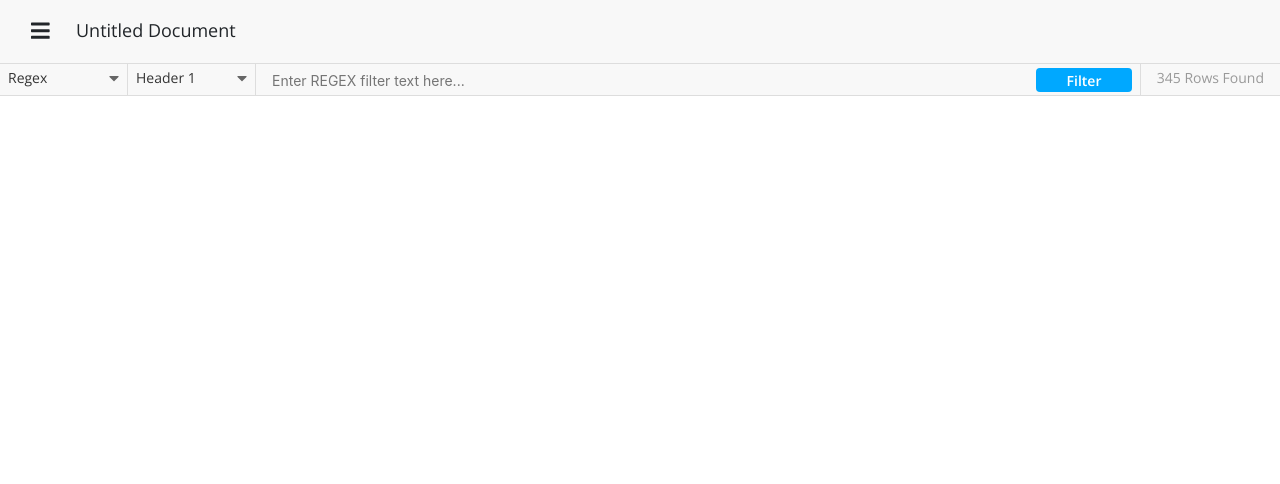
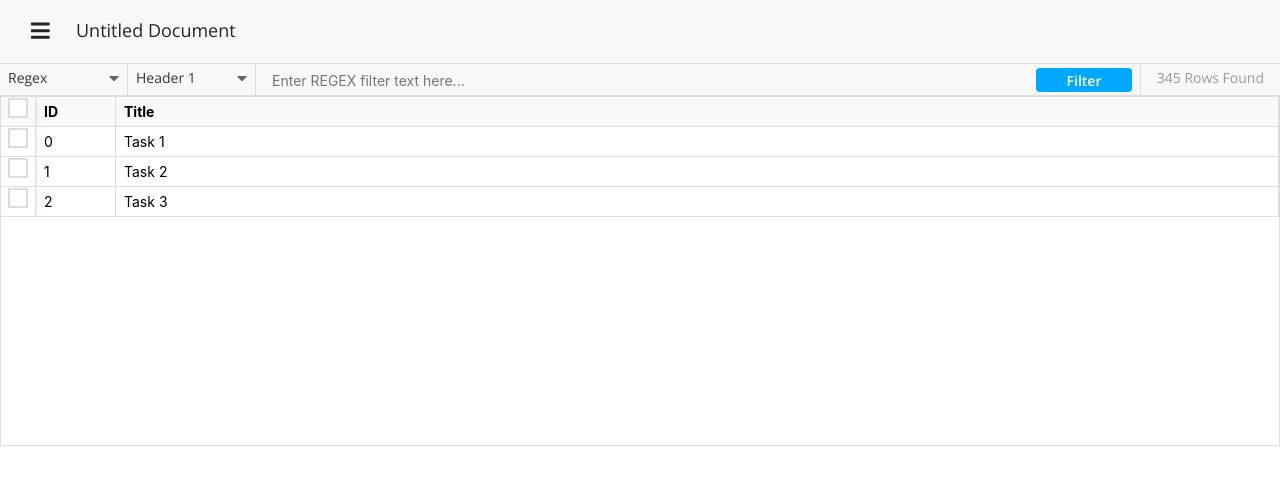
Before and after one commit to marknoone/CSV-Manager, a React (Create React App) app in the folder web-client/: page / in a window 1280 px wide. Shown: the top 484 px of the page. Built offline with nearby package versions, Linux system fonts and the light colour scheme.

Commit message:
Added basic react-data-table functionality

```diff
--- a/web-client/package.json
+++ b/web-client/package.json
@@ -18,6 +18,7 @@
     "@types/styled-components": "^5.1.9",
     "bootstrap": "^4.6.0",
     "react": "^17.0.1",
+    "react-data-grid": "^7.0.0-canary.30",
     "react-dom": "^17.0.1",
     "react-scripts": "4.0.3",
     "styled-components": "^5.2.1",
--- a/web-client/src/doc-viewer/doc_viewer.tsx
+++ b/web-client/src/doc-viewer/doc_viewer.tsx
@@ -1,4 +1,5 @@
 import React from 'react';
+import { DataTable } from './views/data-table';
 import { DocumentHeader } from './views/doc-header';
 import { DocumentToolbar } from './views/doc-toolbar';
 
@@ -6,6 +7,7 @@ const DocumentViewer : React.FunctionComponent = () => {
     return <>
         <DocumentHeader />
         <DocumentToolbar />
+        <DataTable />
     </>;
 }
 
--- /dev/null
+++ b/web-client/src/doc-viewer/views/data-table/csv_data_model.ts
@@ -0,0 +1,4 @@
+export interface CSVMetaData {
+    id: number;
+    title: string;
+}
--- a/web-client/src/doc-viewer/views/data-table/data_table.tsx
+++ b/web-client/src/doc-viewer/views/data-table/data_table.tsx
@@ -1,7 +1,50 @@
-import React from 'react';
+import React, { useState } from 'react';
+import styled from 'styled-components';
+import DataGrid, { SelectColumn } from 'react-data-grid';
+import type { Column } from 'react-data-grid';
+import { CSVMetaData } from './csv_data_model';
+
+const LoadMoreRowsWrapper = styled.div`
+    width: 180px;
+    padding: 8px 16px;
+    position: absolute;
+    bottom: 8px;
+    right: 8px;
+    color: white;
+    line-height: 35px;
+    background: rgba(0, 0, 0, 0.6);
+`;
+
+const columns: readonly Column<CSVMetaData>[] = [
+    SelectColumn,
+    { key: "id", name: "ID", width:80},
+    { key: "title", name: "Title", editable: true }
+];
+
+const rows: CSVMetaData[] = [
+    { id: 0, title: "Task 1" },
+    { id: 1, title: "Task 2" },
+    { id: 2, title: "Task 3" }
+];
 
 const DataTable : React.FunctionComponent = () => {
-    return <></>;
+    const [rowData, setRowData] = useState(rows);
+    const [selectedRows, setSelectedRows] = useState(() => new Set<React.Key>());
+    const [isLoading, setIsLoading] = useState(false);
+
+    return <>
+        <DataGrid<CSVMetaData>
+            columns={columns}
+            rows={rowData}
+            rowKeyGetter={(row:any) => row.id}
+            onRowsChange={setRowData}
+            rowHeight={30}
+            selectedRows={selectedRows}
+            onSelectedRowsChange={setSelectedRows}
+            className="fill-grid"
+        />
+        {isLoading && <LoadMoreRowsWrapper>Loading more rows...</LoadMoreRowsWrapper>}
+    </>;
 }
 
 export default DataTable;
```
Also changed, not shown: 1 other file (tests, documents, lock files or other folders).
